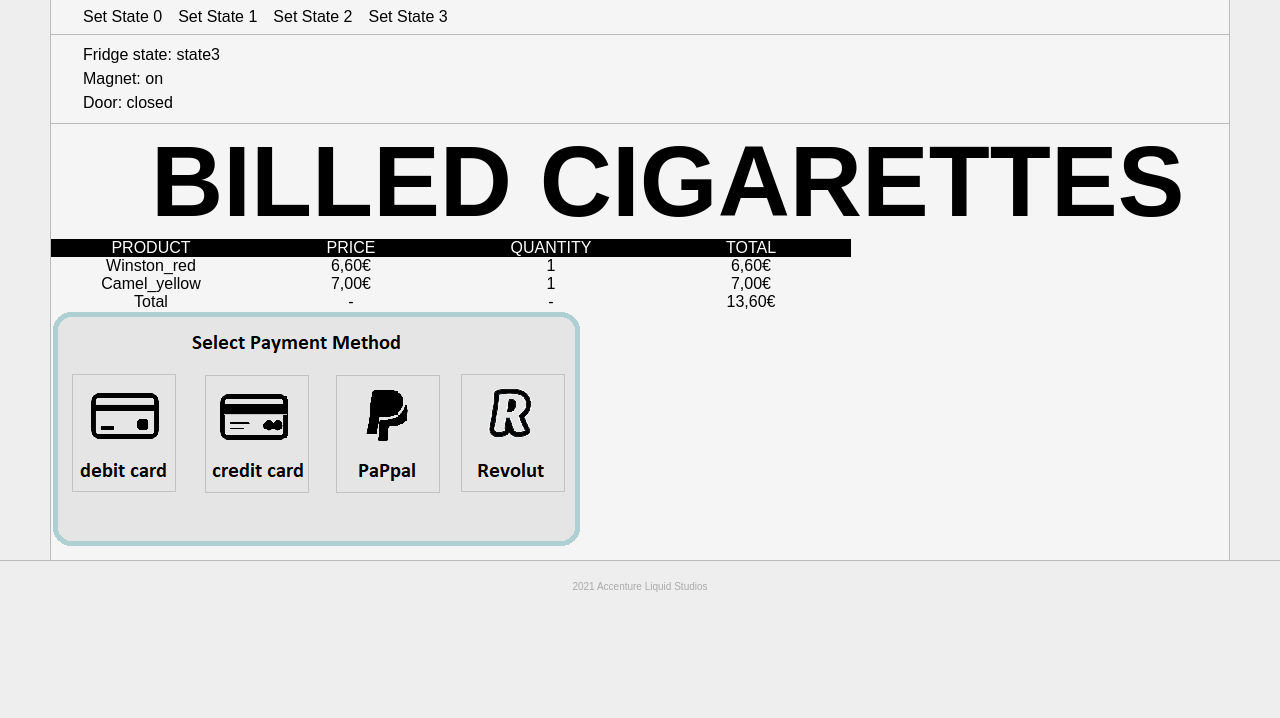
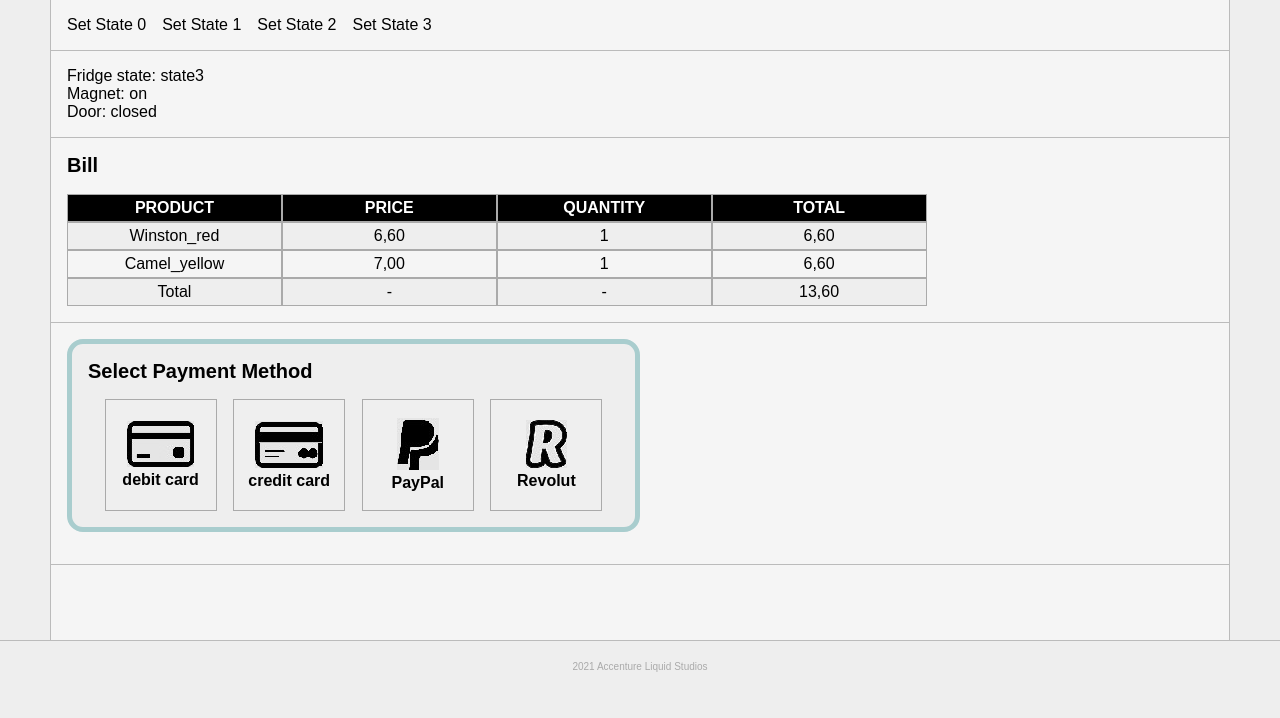
Before and after one commit to mario-trabert/RasPi_Backend, a Flask app: page /set_state3 in a window 1280 px wide. Shown: the part 82-800 px from the top of the page. Run offline with Flask 2, Linux system fonts and the light colour scheme.

Commit message:
update bill + payment

```diff
--- a/static/stylesheet.css
+++ b/static/stylesheet.css
@@ -19,6 +19,7 @@ header .head {
     align-items: baseline;
     flex-wrap: wrap;
     padding-bottom: 0.5em;
+    flex-shrink: 1;
 
 }
 
@@ -33,21 +34,30 @@ h1 {
     padding-left: 1em;
 }
 
+h2 {
+    font-size: 1.25em;
+    margin-top: 0;
+}
+
 .flex {
     display: flex;
 }
 
-.bar {
-    margin: 0;
-    padding: 0.5em 0;
+main {
+    min-height: 80vh;
+}
+
+.container {
+    padding: 1rem;
+    line-height: 1,5rem;
     border-bottom: 1px #bbbbbb solid;
 }
 
-.actions ul {
-    justify-content: flex-start;
-    padding-left: 2em;
+ul {
+    margin: 0;
+    padding: 0;
+
 }
-
 li{
     list-style: none;
 }
@@ -64,18 +74,10 @@ li{
     color: black;
 }
 
-.status ul {
-    padding-left: 2em;
-    line-height: 1.5em;
-
-}
-
-
 main{
     border-left: 1px #bbbbbb solid;
     border-right: 1px #bbbbbb solid;
     margin: 0 50px;
-    height: 70vh;
     background-color: #f5f5f5;
     padding-bottom: 20px;
 }
@@ -87,3 +89,58 @@ footer {
     text-align: center;
     padding-top: 20px;
 }
+
+table {
+    width: 75%;
+    border-collapse: collapse;
+}
+
+
+th, td {
+    border: 1px #aaaaaa solid;
+    text-align: center;
+    padding: 0.25rem;
+    flex: 1 1 25%;
+}
+
+tr {
+    width: 100%;
+    display: flex;
+}
+
+tr:nth-of-type(odd){
+    background: #eeeeee;
+}
+
+th {
+    text-transform: uppercase;
+    background-color: #000000;
+    color: #ffffff;
+}
+
+.pay {
+    border: 5px solid #a9cdce;
+    border-radius: 1em;
+    background-color: #eeeeee;
+    width: 50%;
+    margin-bottom: 1em;
+    padding: 1em;
+}
+
+
+.paybuttons {
+    display: flex;
+    flex-wrap: wrap;
+    justify-content: space-evenly;
+}
+
+.paybuttons button {
+    font-weight: bold;
+    font-size: 1em;
+    align-items: center;
+    justify-content: center;
+    width: 7em;
+    height: 7em;
+    border: 1px solid #aaaaaa;
+    cursor: pointer;
+}
--- a/templates/bill.html
+++ b/templates/bill.html
@@ -1,133 +1,62 @@
 {% extends "index.html" %}
 
-{% block import %}
-<style>
-@import url('https://fonts.googleapis.com/css?family=Source+Sans+Pro:400,700');
-        $base-spacing-unit: 24px;
-        $half-spacing-unit: $base-spacing-unit / 2;
-        $color-alpha: #1772FF;
-        $color-form-highlight: #EEEEEE;
-        *,
-        *:before,
-        *:after {
-            box-sizing: border-box;
-        }
+{% block table %}
+<div class="container">
+    <h2>Bill</h2>
+    <table>
+        <thead>
+            <tr>
+                <th>Product</th>
+                <th>Price</th>
+                <th>Quantity</th>
+                <th>Total</th>
+            </tr>
+        </thead>
+        <tbody>
+            <tr>
+                <td>Winston_red</td>
+                <td>6,60</td>
+                <td>1</td>
+                <td>6,60</td>
+            </tr>
+            <tr>
+                <td>Camel_yellow</td>
+                <td>7,00</td>
+                <td>1</td>
+                <td>6,60</td>
+            </tr>
+            <tr>
+                <td>Total</td>
+                <td>-</td>
+                <td>-</td>
+                <td>13,60</td>
+            </tr>
+        </tbody>
+    </table>
+</div>
+<div class="container">
+    <div class="pay">
+        <h2>Select Payment Method</h2>
+        <div class="paybuttons">
+            <button type="button" id="buttonDebit">
+                <img src="/static/icons/debit.jpg" alt="Debit">
+                <br>debit card
+            </button>
+            <button type="button" id="buttonCredit">
+                <img src="/static/icons/credit.jpg" alt="Credit">
+                <br>credit card
+            </button>
+            <button type="button" id="buttonPaypal">
+                <img src="/static/icons/paypal.jpg" alt="Paypal">
+                <br>PayPal
+            </button>
+            <button type="button" id="buttonRevolut">
+                <img src="/static/icons/revolut.jpg" alt="Revolut">
+                <br>Revolut
+            </button>
+        </div>
 
-        body {
-            padding: $base-spacing-unit;
-            font-family: 'Source Sans Pro', sans-serif;
-            margin: 0;
-        }
-
-        h1,
-        h2,
-        h3,
-        h4,
-        h5,
-        h6 {
-            margin: 0;
-        }
-
-        .container {
-            max-width: 1000px;
-            margin-right: auto;
-            margin-left: left;
-            display: flex;
-            justify-content: left;
-            align-items: left;
-        }
-
-        .table {
-            width: 80%;
-            border: 1px solid $color-form-highlight;
-        }
-
-        .table-header {
-            display: flex;
-            width: 100%;
-            background: #000;
-            padding: ($half-spacing-unit * 1.5) 0;
-        }
-
-        .table-row {
-            display: flex;
-            width: 100%;
-            padding: ($half-spacing-unit * 1.5) 0;
-            &:nth-of-type(odd) {
-                background: $color-form-highlight;
-            }
-        }
-
-        .table-data,
-        .header__item {
-            flex: 1 1 20%;
-            text-align: center;
-        }
-
-        .header__item {
-            text-transform: uppercase;
-        }
-
-        .filter__link {
-            color: white;
-            text-decoration: none;
-            position: relative;
-            display: inline-block;
-            padding-left: $base-spacing-unit;
-            padding-right: $base-spacing-unit;
-            &::after {
-                content: '';
-                position: absolute;
-                right: -($half-spacing-unit * 1.5);
-                color: white;
-                font-size: $half-spacing-unit;
-                top: 50%;
-                transform: translateY(-50%);
-            }
-            &.desc::after {
-                content: '(desc)';
-            }
-            &.asc::after {
-                content: '(asc)';
-            }
-        }
-    </style>
-{% endblock import %}
-
-{% block content %}
-<h1 style="color:black;font-size:100px;">BILLED CIGARETTES</h1>
-<div class="container">
-
-    <div class="table">
-        <div class="table-header">
-            <div class="header__item"><a id="product" class="filter__link" href="#">Product</a></div>
-            <div class="header__item"><a id="price" class="filter__link filter__link--number" href="#">Price</a></div>
-            <div class="header__item"><a id="quantity" class="filter__link filter__link--number" href="#">Quantity</a></div>
-            <div class="header__item"><a id="total" class="filter__link filter__link--number" href="#">Total</a></div>
-        </div>
-        <div class="table-content">
-            <div class="table-row">
-                <div class="table-data">Winston_red</div>
-                <div class="table-data">6,60€</div>
-                <div class="table-data">1</div>
-                <div class="table-data">6,60€</div>
-            </div>
-            <div class="table-row">
-                <div class="table-data">Camel_yellow</div>
-                <div class="table-data">7,00€</div>
-                <div class="table-data">1</div>
-                <div class="table-data">7,00€</div>
-            </div>
-            <div class="table-row">
-                <div class="table-data">Total</div>
-                <div class="table-data">-</div>
-                <div class="table-data">-</div>
-                <div class="table-data">13,60€</div>
-            </div>
-        </div>
     </div>
 </div>
-<div class="content">
-    <img src="../static/image-2021-01-20-14-41-58-209.png" alt="payment">
-</div>
-{% endblock content%}
+
+{% endblock table%}
--- a/templates/index.html
+++ b/templates/index.html
@@ -1,3 +1,4 @@
+<!DOCTYPE html>
 <html>
     <head>
         <meta name="viewport" content="width=device-width, initial-scale=1">
@@ -29,7 +30,7 @@
             </div>
         </header>
         <main>
-            <div class="actions link">
+            <div class="actions container">
                 <ul class="flex bar">
                     <li><a href="/set_state0">Set State 0</a></li>
                     <li><a href="/set_state1">Set State 1</a></li>
@@ -37,15 +38,16 @@
                     <li><a href="/set_state3">Set State 3</a></li>
                 </ul>
             </div>
-            <div id="fridge_state" class="status">
+            <div id="fridge_state" class="status container">
                 <ul class="bar">
                     <li>Fridge state: {{ session_state }}</li>
                     <li>Magnet: {{ magnet_state }}</li>
                     <li>Door: {{ door_state }}</li>
                 </ul>
+            </div>
 
             <div class="content">
-            {% block content %}
+            {% block table%}
             {% endblock %}
             </div>
 
```
Also changed, not shown: static/icons/credit.jpg (added), static/icons/debit.jpg (added), static/icons/paypal.jpg (added), static/icons/revolut.jpg (added).
